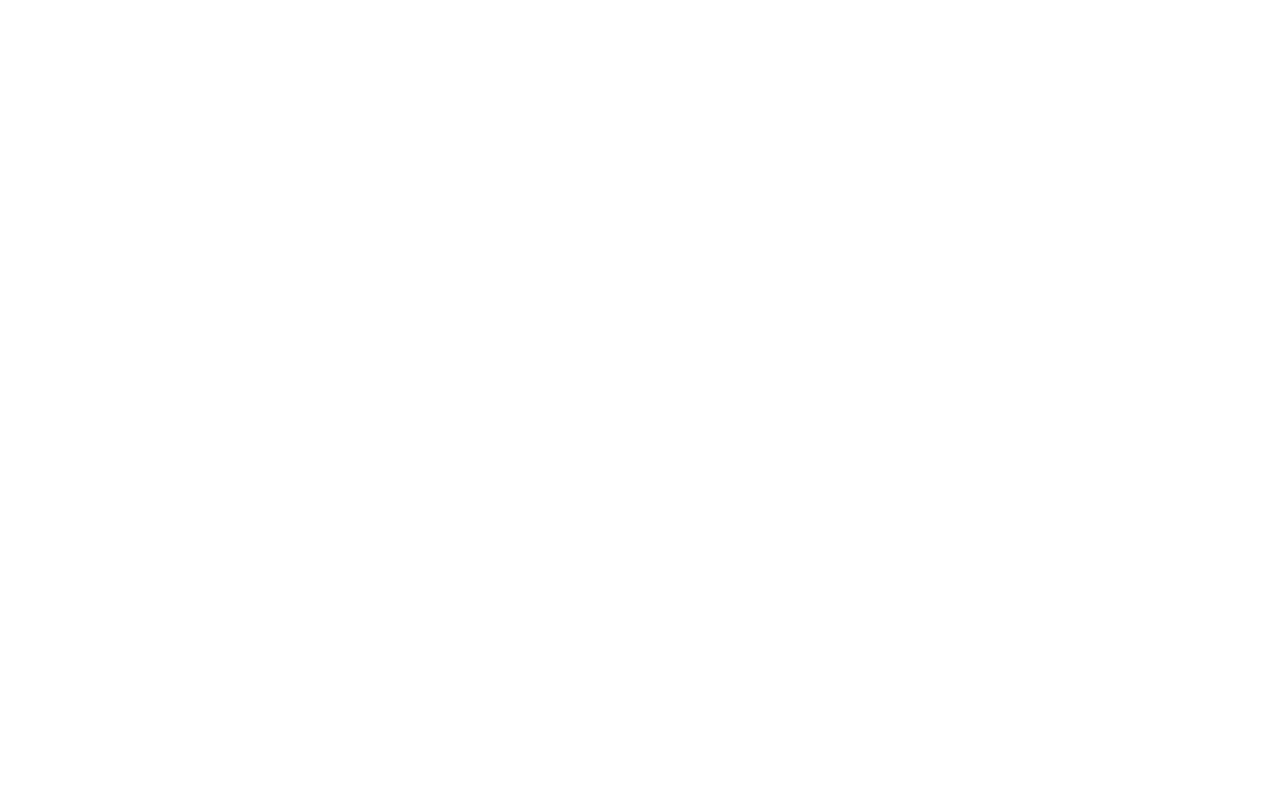
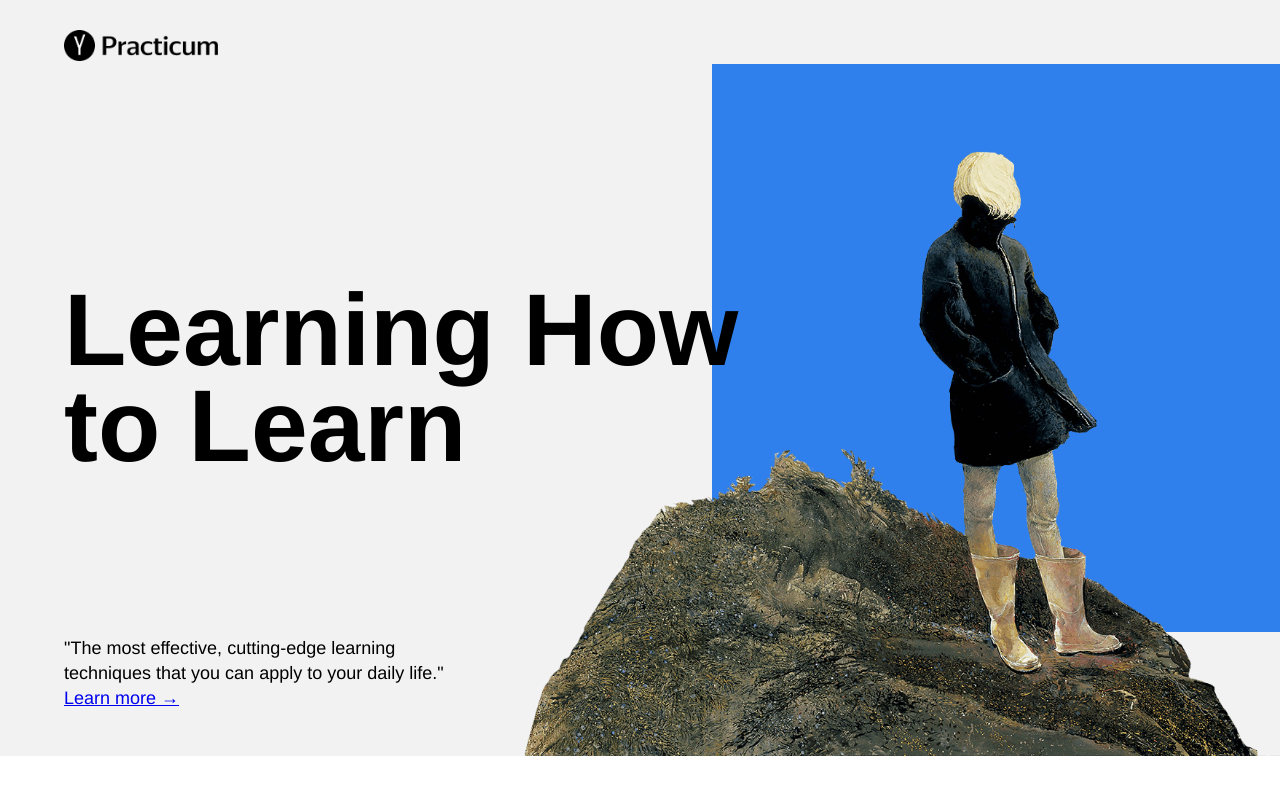
Before and after one commit to AndrewVegter/web_project_1, a plain HTML site: page index.html in a window 1280 px wide. Drawn offline with Linux system fonts and the light colour scheme.

Commit message:
finished header

```diff
--- a/index.html
+++ b/index.html
@@ -1,31 +1,43 @@
 <!DOCTYPE html>
 <html lang="en">
   <head>
-  <meta charset="UTF-8">
-  <meta name="viewport" content="width=device-width, initial-scale=1.0">
+    <link rel="stylesheet" href="styles/style.css" />
+    <link rel="stylesheet" href="styles/normalize.css" />
+    <meta charset="UTF-8" />
+    <meta name="viewport" content="width=device-width, initial-scale=1.0" />
     <title>Learning how to learn</title>
   </head>
   <body>
     <div class="page">
       <header class="header">
-
+        <img
+          src="images/logo_place_header.png"
+          alt="logo"
+          class="logo logo_place_header"
+        />
+        <h1 class="header__title">Learning How to Learn</h1>
+        <h2 class="header__subtitle">
+          "The most effective, cutting-edge learning techniques that you can
+          apply to your daily life."
+          <a href="url" class="header__link">Learn more →</a>
+        </h2>
+        <img
+          src="images/header-image.png"
+          alt="woman on mountain"
+          class="header__main-illustration"
+        />
+        <div class="header__square-pic"></div>
       </header>
       <main class="content">
-      <section class="description">
-      </section>
+        <section class="description"></section>
 
-      <section class="digits">
-      </section>
+        <section class="digits"></section>
 
-      <section class="feynman">
-      </section>
+        <section class="feynman"></section>
 
-      <section class="kaufman">
-      </section>
+        <section class="kaufman"></section>
       </main>
-    <footer class="footer">
-
-    </footer>
+      <footer class="footer"></footer>
     </div>
   </body>
 </html>
--- a/styles/style.css
+++ b/styles/style.css
@@ -6,20 +6,67 @@
   /* here we've set a maximum page width */
   margin: 0 auto;
   /* this ensures that all content is centered on screens wider than 1600px */
-  font-family: 'Helvetica Neue', Arial, sans-serif;
+  font-family: "Helvetica Neue", Arial, sans-serif;
 }
 
 .header {
   height: 100vh;
   min-height: 600px;
   max-height: 756px;
+  position: relative;
+  display: flex;
+  background-color: #f2f2f2;
   /* parameters for the header section */
 }
 
+.logo {
+  z-index: 2;
+}
+
+.logo_place_header {
+  width: 154px;
+  position: absolute;
+  top: 30px;
+  left: 64px;
+}
+
+.header__title {
+  align-self: center;
+  margin-left: 64px;
+  z-index: 2;
+  line-height: 96px;
+  font-size: 102px;
+  font-weight: bold;
+  width: 730px;
+}
+
+.header__subtitle {
+  position: absolute;
+  bottom: 30px;
+  left: 64px;
+  z-index: 2;
+  line-height: 25px;
+  font-size: 18px;
+  font-weight: normal;
+  width: 388px;
+}
+
+.header__main-illustration {
+  position: absolute;
+  bottom: 0;
+  right: 0;
+  width: 756px;
+  z-index: 1;
+}
 /* here we have two examples of selectors in order to remind you how to set styles for elements */
 .header__square-pic {
   height: 568px;
   width: 568px;
+  position: absolute;
+  top: 64px;
+  right: 0;
+  background-color: #2f80ed;
+  z-index: 0;
 }
 
 /* including elements with key-value modifiers */
```
Lines whose indentation alone changed are shown as unchanged.
